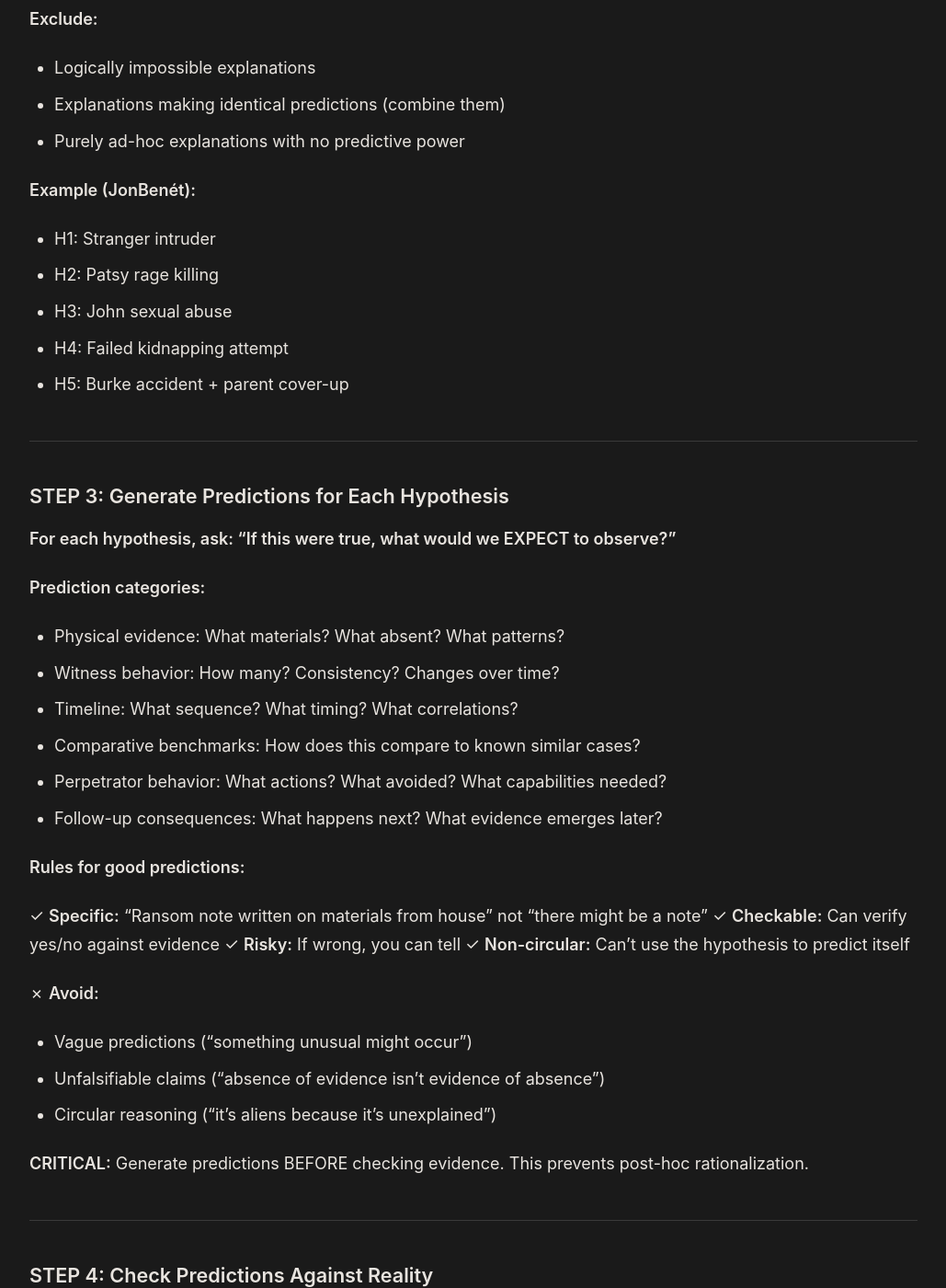
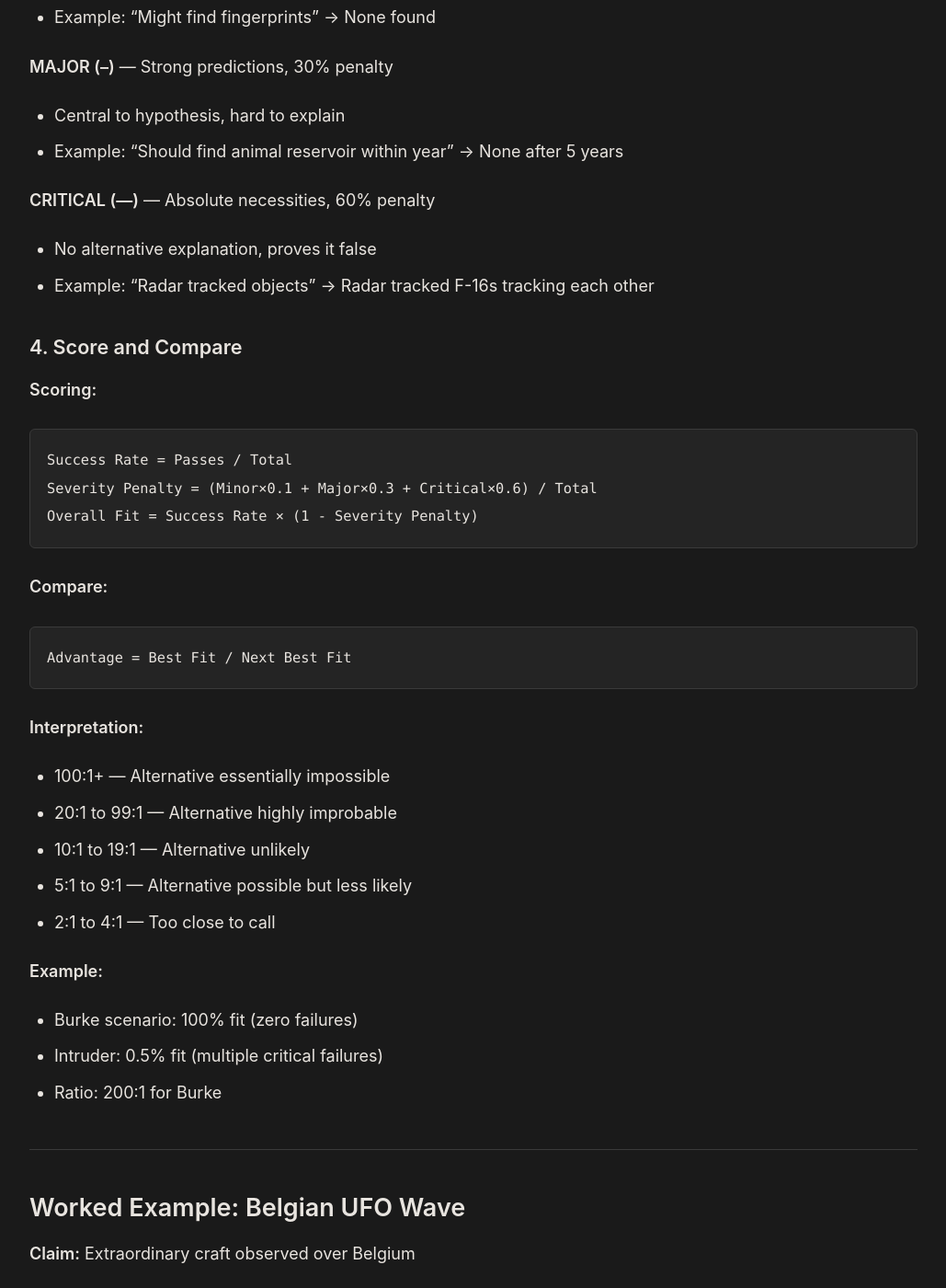
Before and after one commit to aitrmna/the-constraint-framework, a Jekyll site: the page built from methodology.md, in a window 1280 px wide and 1400 px high, scrolled down 1953 px. Shown: the whole window at 92% size, without its empty margins (125-1154 px from the left). Built offline with Jekyll 4.4.1, drawn with Linux system fonts in a browser that asks for light colours; some of the changed text lies outside the part shown.

Commit message:
Strip methodology to nucleus only - remove 7-step framework
Cut from 378 to 204 lines. The process is now:
1. List hypotheses
2. What must be true if correct?
3. Check reality
4. Score and compare

No artificial step inflation. Just: predictions -> reality check -> eliminate what fails.

````diff
--- a/methodology.md
+++ b/methodology.md
@@ -10,368 +10,194 @@ permalink: /methodology/
 **True hypotheses constrain reality. False ones don't.**
 
 If something is TRUE:
-- It predicts what we observe
-- It doesn't predict what's absent
+- Predicts what we observe
+- Doesn't predict what's absent
 
 If something is FALSE:
-- It predicts things that aren't there, OR
-- It fails to predict things that are there
+- Predicts things that aren't there, OR
+- Fails to predict things that are
 
-**Reality kills false hypotheses.** The more predictions you make, the more opportunities for reality to expose falsehood.
+Reality kills false hypotheses. The more predictions, the more chances for reality to expose falsehood.
 
 ---
 
-## The Operational Form
+## The Process
 
-Ask two questions about every hypothesis:
+### 1. List Competing Hypotheses
 
-1. **"What would we HAVE to see if this were true?"** → Check if present
-2. **"What would we NEVER see if this were true?"** → Check if absent
+All serious explanations for the phenomenon.
 
-If reality contradicts either answer, the hypothesis is damaged or eliminated.
+**Example (JonBenét):**
+- Stranger intruder
+- Parent rage killing
+- Parent sexual abuse
+- Burke accident + cover-up
+- Failed kidnapping
 
-**This is falsifiability weaponized.**
+### 2. For Each Hypothesis: What Must Be True?
+
+**Ask:**
+- "What would we HAVE to see if this were correct?"
+- "What would we NEVER see if this were correct?"
+
+**Example (Intruder hypothesis):**
+- MUST see: Signs of forced entry, unknown DNA, stranger behavior patterns
+- NEVER see: Ransom note on victim's notepad, amount matching father's bonus, hours-long staging
+
+Make predictions **before** checking evidence. Otherwise you're rationalizing, not testing.
+
+### 3. Check Reality
+
+For each prediction:
+
+**✓ PASS** — Evidence confirms
+**✗ FAIL** — Evidence contradicts
+**⚠️ UNCLEAR** — Insufficient data
+
+**Weight failures by severity:**
+
+**MINOR (-)** — "Might" predictions, 10% penalty
+- Doesn't fundamentally damage hypothesis
+- Example: "Might find fingerprints" → None found
+
+**MAJOR (--)** — Strong predictions, 30% penalty
+- Central to hypothesis, hard to explain
+- Example: "Should find animal reservoir within year" → None after 5 years
+
+**CRITICAL (---)** — Absolute necessities, 60% penalty
+- No alternative explanation, proves it false
+- Example: "Radar tracked objects" → Radar tracked F-16s tracking each other
+
+### 4. Score and Compare
+
+**Scoring:**
+```
+Success Rate = Passes / Total
+Severity Penalty = (Minor×0.1 + Major×0.3 + Critical×0.6) / Total
+Overall Fit = Success Rate × (1 - Severity Penalty)
+```
+
+**Compare:**
+```
+Advantage = Best Fit / Next Best Fit
+```
+
+**Interpretation:**
+- 100:1+ — Alternative essentially impossible
+- 20:1 to 99:1 — Alternative highly improbable
+- 10:1 to 19:1 — Alternative unlikely
+- 5:1 to 9:1 — Alternative possible but less likely
+- 2:1 to 4:1 — Too close to call
+
+**Example:**
+- Burke scenario: 100% fit (zero failures)
+- Intruder: 0.5% fit (multiple critical failures)
+- Ratio: 200:1 for Burke
 
 ---
 
-## The 7-Step Process
+## Worked Example: Belgian UFO Wave
 
-### STEP 1: Define the Mystery
-
-Identify the core observation requiring explanation.
-
-**Good examples:**
-- "What did Navy pilots observe on November 14, 2004?"
-- "Why did SARS-CoV-2 emerge in Wuhan in late 2019?"
-- "How did JonBenét Ramsey die and who is responsible?"
-
-**Key criterion:** Observable facts that can differentiate between explanations.
-
----
-
-### STEP 2: List All Serious Hypotheses
-
-**Include:**
-- Conventional wisdom
-- Minority expert opinions
-- Unpopular but logical possibilities
-- Your "preferred" answer (to test it fairly)
-
-**Exclude:**
-- Logically impossible explanations
-- Explanations making identical predictions (combine them)
-- Purely ad-hoc explanations with no predictive power
-
-**Example (JonBenét):**
-- H1: Stranger intruder
-- H2: Patsy rage killing
-- H3: John sexual abuse
-- H4: Failed kidnapping attempt
-- H5: Burke accident + parent cover-up
-
----
-
-### STEP 3: Generate Predictions for Each Hypothesis
-
-**For each hypothesis, ask: "If this were true, what would we EXPECT to observe?"**
-
-**Prediction categories:**
-- Physical evidence: What materials? What absent? What patterns?
-- Witness behavior: How many? Consistency? Changes over time?
-- Timeline: What sequence? What timing? What correlations?
-- Comparative benchmarks: How does this compare to known similar cases?
-- Perpetrator behavior: What actions? What avoided? What capabilities needed?
-- Follow-up consequences: What happens next? What evidence emerges later?
-
-**Rules for good predictions:**
-
-✓ **Specific:** "Ransom note written on materials from house" not "there might be a note"
-✓ **Checkable:** Can verify yes/no against evidence
-✓ **Risky:** If wrong, you can tell
-✓ **Non-circular:** Can't use the hypothesis to predict itself
-
-✗ **Avoid:**
-- Vague predictions ("something unusual might occur")
-- Unfalsifiable claims ("absence of evidence isn't evidence of absence")
-- Circular reasoning ("it's aliens because it's unexplained")
-
-**CRITICAL:** Generate predictions BEFORE checking evidence. This prevents post-hoc rationalization.
-
----
-
-### STEP 4: Check Predictions Against Reality
-
-For each prediction:
-
-**PASS (✓):** Prediction confirmed
-- Evidence directly supports this prediction
-- Multiple independent sources confirm
-- No contradicting evidence
-
-**FAIL (✗):** Prediction contradicted
-- Evidence directly contradicts prediction
-- Multiple sources show opposite
-- Contradiction is clear and unambiguous
-
-**UNCLEAR (⚠️):** Insufficient evidence
-- No data available
-- Conflicting reports
-- Interpretation disputed
-
-**Classify failure severity:**
-
-**MINOR failure (-):** 10% penalty
-- Prediction was weak ("possibly" or "might")
-- Failure doesn't fundamentally undermine hypothesis
-- Other factors could explain
-- Example: "Might find fingerprints" → None found
-
-**MAJOR failure (--):** 30% penalty
-- Strong prediction that failed
-- Central to hypothesis but alternatives exist
-- Hard to explain away
-- Example: "Should find animal reservoir within year" → None after 5 years
-
-**CRITICAL failure (---):** 60% penalty
-- Prediction was absolute necessity
-- No alternative explanation
-- Failure essentially proves hypothesis false
-- Example: "Radar tracked actual objects" → Radar tracked F-16s tracking each other
-
----
-
-### STEP 5: Score Each Hypothesis
-
-**Success Rate:**
-```
-Success Rate = Confirmed Predictions / Total Predictions
-```
-
-**Severity Penalty:**
-```
-Severity Penalty = (Minor × 0.1) + (Major × 0.3) + (Critical × 0.6)
-                   ─────────────────────────────────────────────────
-                                 Total Predictions
-```
-
-**Overall Fit:**
-```
-Overall Fit = Success Rate × (1 - Severity Penalty)
-```
-
-**Interpretation:**
-- 90-100%: Overwhelming support
-- 70-89%: Strong support
-- 50-69%: Moderate support
-- 30-49%: Weak support
-- 10-29%: Very weak support
-- 0-9%: Essentially disproven
-
----
-
-### STEP 6: Compare Hypotheses
-
-**Advantage Ratio:**
-```
-Advantage Ratio = Best Hypothesis Overall Fit / Next Best Overall Fit
-```
-
-**Interpretation:**
-- **100:1+** — Alternative essentially impossible
-- **20:1 to 99:1** — Alternative highly improbable
-- **10:1 to 19:1** — Alternative unlikely
-- **5:1 to 9:1** — Alternative possible but less likely
-- **2:1 to 4:1** — Alternative remains plausible
-- **<2:1** — Too close to call
-
-**Example:**
-- Lab Leak: 100% vs Natural Origin: 0.75% = **133:1 for lab leak**
-- Burke+Cover-up: 100% vs Intruder: 0.5% = **200:1 for Burke**
-
----
-
-### STEP 7: State Confidence Honestly
-
-Scores show **relative strength**, not absolute truth.
-
-**Report:**
-- Which hypothesis fits evidence best
-- By what margin
-- What uncertainties remain
-- What new evidence would change the conclusion
-
-**Don't claim:**
-- Absolute certainty (almost never achievable)
-- Future developments
-- Knowledge you don't have
-
----
-
-## Worked Example
-
-### Belgian UFO Wave (Extraordinary Craft Hypothesis)
+**Claim:** Extraordinary craft observed over Belgium
 
 **Predictions:**
+1. Radar tracked real objects → **CRITICAL FAIL** (tracked F-16s tracking each other)
+2. Pilots visually confirmed → **CRITICAL FAIL** (saw nothing during locks)
+3. Photos/video exist → **CRITICAL FAIL** (one hoax photo, no video)
+4. Contemporary media footage → **MAJOR FAIL** (none found online)
+5. Reports on date of sightings → **CRITICAL FAIL** (zero on date, 143 after publicity)
 
-1. Radar tracked real objects → **CRITICAL FAIL** (tracked F-16s tracking each other)
-2. Visual confirmation by pilots → **CRITICAL FAIL** (pilots saw nothing during radar locks)
-3. Photos/videos exist → **CRITICAL FAIL** (one hoax photo only, admitted 2011)
-4. Contemporary media footage → **MAJOR FAIL** (essentially none found online)
-5. Reports on sighting date → **CRITICAL FAIL** (zero on date, 143 after publicity)
-
-**Scoring:**
-- Total predictions: 5
-- Confirmed: 0
+**Score:**
+- Passes: 0/5
 - Critical failures: 4
 - Major failures: 1
+- Overall fit: 0%
 
-Success Rate: 0/5 = 0%
-Severity Penalty: (0.3 + 2.4)/5 = 54%
-Overall Fit: 0% × (1 - 0.54) = **0%**
-
-**Result:** Hypothesis essentially disproven. Multiple critical failures.
+**Result:** Hypothesis eliminated. Multiple critical failures.
 
 ---
 
 ## Why This Works
 
-**Foundation: Karl Popper's falsificationism**
-- Theories can't be proven true
-- Theories CAN be proven false
+**Foundation:** Karl Popper's falsification
+
+- Theories can be proven false
+- Can't be proven absolutely true
 - Science advances by elimination
-- Strong theories make risky predictions
+- Strong theories make risky predictions that could fail
 
-**Application:**
-- Good hypotheses make risky predictions
-- Failed predictions eliminate hypotheses
-- Surviving hypotheses are stronger
-- Not "proved true" but "not yet proven false"
+**This framework:**
+- Forces risky predictions (before checking)
+- Counts failures honestly (no cherry-picking)
+- Weights severity (critical vs minor)
+- Compares numerically (objective)
 
-**The framework systematizes this** with:
-- Forced prediction before checking
-- Rigorous counting (no cherry-picking)
-- Severity weighting (not all failures equal)
-- Numerical comparison (objective ranking)
+True hypotheses survive contact with reality. False ones don't.
 
 ---
 
-## Common Pitfalls
+## Common Mistakes
 
-### 1. Cherry-Picking Evidence
+**1. Checking evidence first**
+- Generates post-hoc predictions
+- Always seems to confirm your hunch
+- Solution: Write predictions, lock them in, THEN check
 
-**What it looks like:**
-- Only listing predictions that pass
-- Ignoring failed predictions
-- Dismissing failures as "not important"
+**2. Vague predictions**
+- "Something unusual might happen"
+- Can't fail = doesn't help
+- Solution: Force specificity. What exactly? Where? When?
 
-**How to avoid:**
-- Generate ALL predictions before checking any
-- Force yourself to list predictions you know will fail
-- Assign severity ratings BEFORE checking evidence
+**3. Ignoring failures**
+- "That failure doesn't really count because..."
+- Moving goalposts after the fact
+- Solution: Assign severity BEFORE checking. No revising.
 
-### 2. Vague Predictions
+**4. Unfalsifiable claims**
+- "Too advanced to detect"
+- "Absence of evidence isn't evidence of absence"
+- Solution: If nothing could prove it wrong, it's not testable
 
-**What it looks like:**
-- "Something unusual might occur"
-- "It's possible that..."
-- Predictions that can't fail
-
-**How to avoid:**
-- Force specificity: What exactly? Where? When? How much?
-- Make falsifiable predictions
-- If it can't be wrong, it doesn't help
-
-### 3. Moving Goalposts
-
-**What it looks like:**
-- Prediction fails → "Well, that's not really essential"
-- Adding new hypotheses to explain failures
-- Redefining what counts as success
-
-**How to avoid:**
-- Write down predictions BEFORE checking
-- Lock in severity ratings upfront
-- If you revise hypothesis, restart from Step 2
-
-### 4. Unfalsifiable Hypotheses
-
-**What it looks like:**
-- "Aliens are too advanced to detect"
-- "Absence of evidence isn't evidence of absence"
-- Can't specify what would prove it wrong
-
-**How to avoid:**
-- Ask: "What observation would prove this wrong?"
-- If answer is "nothing," it's unfalsifiable
-- Unfalsifiable = untestable = not useful
-
-### 5. False Precision
-
-**What it looks like:**
-- "Hypothesis is 73.4% likely to be true"
-- Over-relying on exact percentages
-- Treating scores as absolute truth
-
-**How to avoid:**
-- Use scores for COMPARISON, not certainty claims
-- Round to confidence brackets
-- Acknowledge uncertainty
-- Scores show relative strength only
+**5. Treating scores as truth**
+- "85% means it's true"
+- False precision
+- Solution: Scores show relative strength only, not certainty
 
 ---
 
-## When the Framework Works vs. Doesn't
+## When It Works
 
-### Works Best When:
+**Best:**
+- Physical evidence
+- Multiple witnesses
+- Checkable predictions
+- Known comparison cases
 
-✓ Physical evidence exists
-✓ Multiple independent witnesses
-✓ Known comparison cases
-✓ Checkable predictions possible
-✓ Multiple competing hypotheses
-
-### Struggles When:
-
-✗ No physical evidence
-✗ Single witness, no corroboration
-✗ Evidence destroyed or lost
-✗ Unfalsifiable hypotheses
-✗ Future predictions
-✗ Purely philosophical questions
-
-**The framework is honest about both.**
+**Struggles:**
+- No evidence
+- Single witness
+- Evidence destroyed
+- Unfalsifiable claims
+- Pure philosophy
 
 ---
 
-## Core Principles (Memorize These)
+## Core Principles
 
-1. **Generate predictions before checking evidence**
-2. **Count both successes and failures**
-3. **Weight severity objectively**
-4. **Compare hypotheses numerically**
-5. **Follow evidence over preference**
-6. **State confidence honestly**
-7. **Update when new evidence emerges**
+1. Predictions before evidence
+2. Count failures honestly
+3. Weight severity objectively
+4. Compare numerically
+5. Follow evidence over preference
 
 ---
 
-## The One-Sentence Summary
+## The One Line
 
-**"What does this hypothesis predict, and does reality match?"**
+**"What does this predict? Does reality match?"**
 
 ---
 
-## Next Steps
-
-**Learn the scoring details:**
-<p><a href="{{ '/scoring/' | relative_url }}">Detailed scoring guide →</a></p>
-
-**See it applied:**
+<p><a href="{{ '/scoring/' | relative_url }}">Scoring details →</a></p>
 <p><a href="{{ '/mysteries/' | relative_url }}">Case studies →</a></p>
-
-**Know when to use it:**
-<p><a href="{{ '/start/' | relative_url }}">Quick-start guide →</a></p>
-
----
-
-*The framework doesn't make you smarter. It makes your biases visible.*
+<p><a href="{{ '/start/' | relative_url }}">When to use this →</a></p>
````
